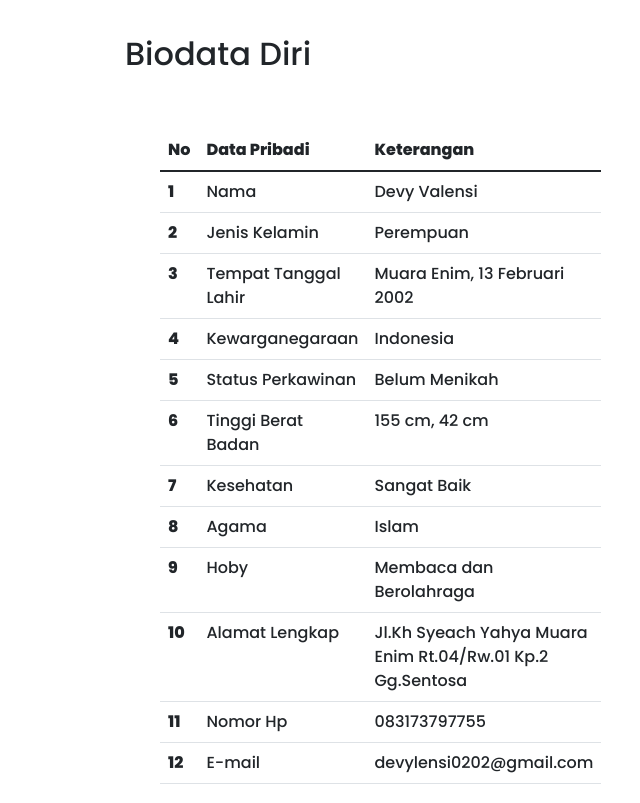
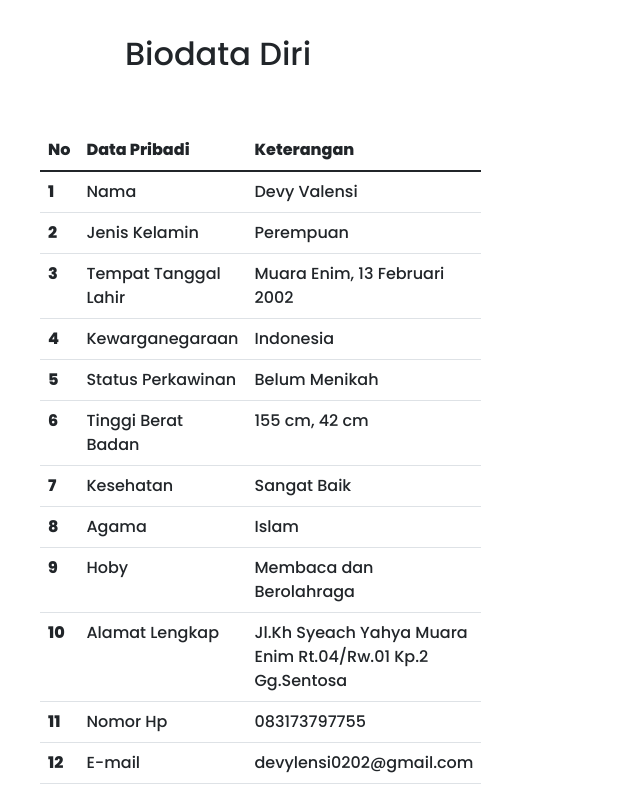
Before and after one commit to nciiaquarius/nciiaquarius-github.io, a plain HTML site: page index.html in a window 1280 px wide. Shown: the part 740-1543 px from the top of the page, without its empty margins (422-1062 px from the left). Drawn offline with nearby package versions, Linux system fonts and the light colour scheme.

Commit message:
update tabel

```diff
--- a/index.html
+++ b/index.html
@@ -78,7 +78,8 @@
           </div>
         </div>
       <!--   <div class="row justify-content-evenly"> -->
-        <div class="col-md-4">
+        <div class="row justify-content-center">
+        <div class="col-md-4 ">
             <table class="table">
               <thead>
                 <tr>
@@ -152,6 +153,7 @@
             </table>
         </div>
       </div>
+    </div>
      <svg xmlns="http://www.w3.org/2000/svg" viewBox="0 0 1440 320"><path fill="#D47AE8" fill-opacity="1" d="M0,192L48,186.7C96,181,192,171,288,165.3C384,160,480,160,576,144C672,128,768,96,864,85.3C960,75,1056,85,1152,74.7C1248,64,1344,32,1392,16L1440,0L1440,320L1392,320C1344,320,1248,320,1152,320C1056,320,960,320,864,320C768,320,672,320,576,320C480,320,384,320,288,320C192,320,96,320,48,320L0,320Z"></path></svg>
     </section>
     <!-- akhir About Me -->
--- a/style.css
+++ b/style.css
@@ -28,11 +28,7 @@ section{
 	padding-top: 70px;
 }
 
-.table{
-	width: 50%;
-	position: relative;
-	left: 500px;
-}
+
 #About{
 	background-color: #D47AE8;
 	padding-top: 50px;
```
